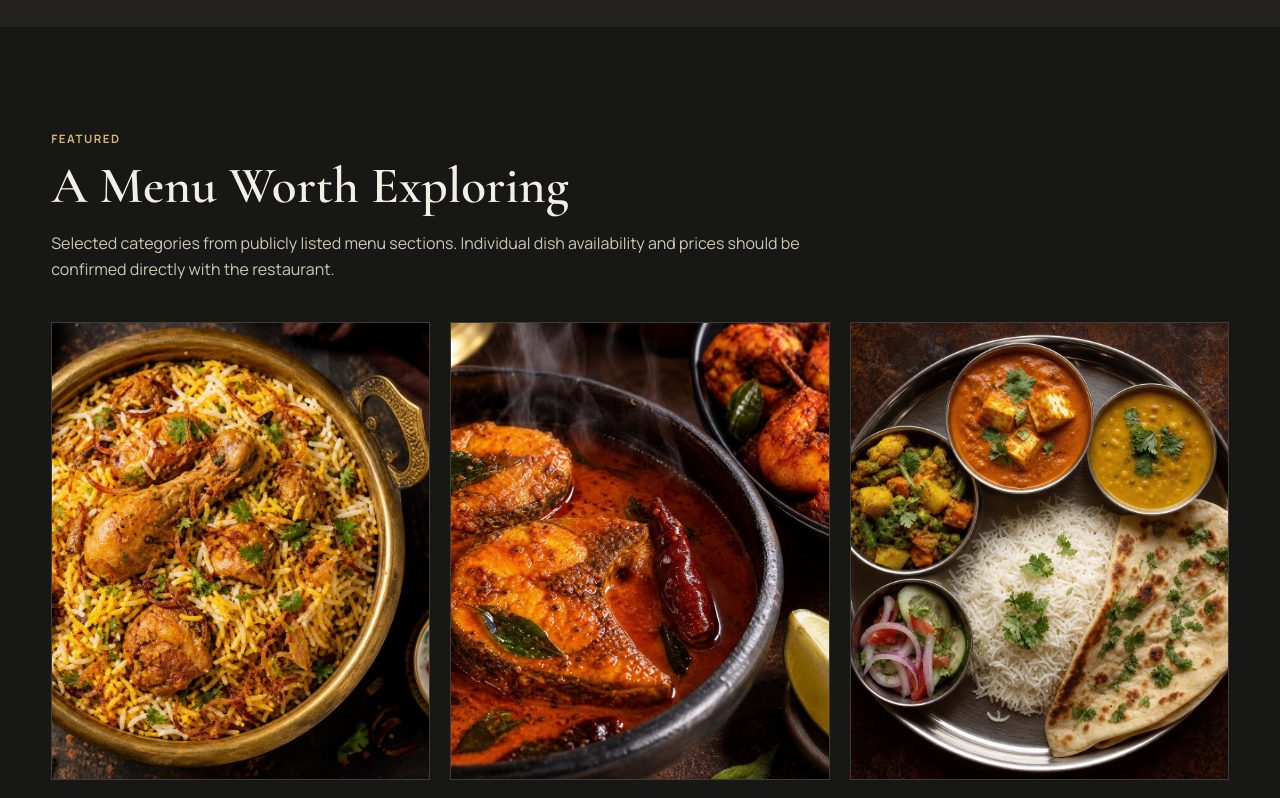
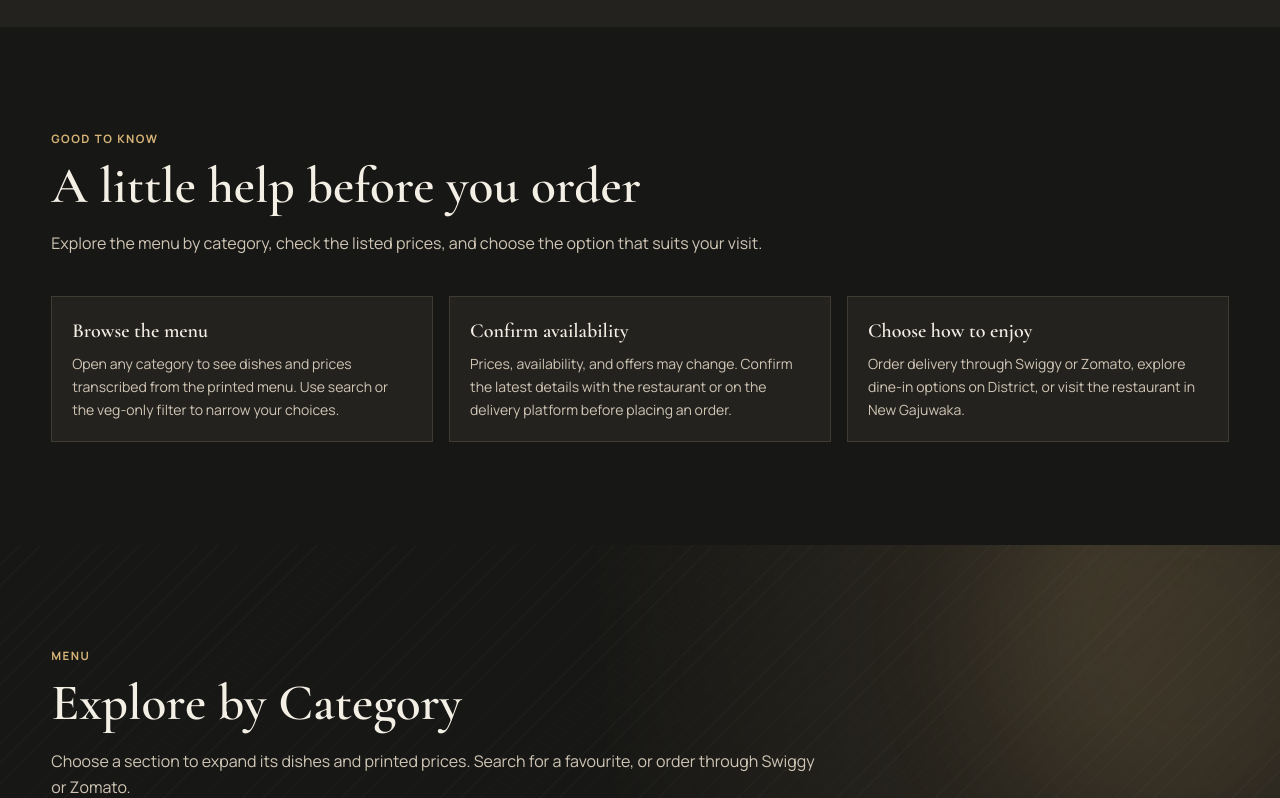
Before and after one commit to dushu2006/FullMoons, a Next.js app: page / in a window 1280 px wide. Shown: the part 1440-2238 px from the top of the page. Built offline with nearby package versions, Linux system fonts and the light colour scheme; no server answers.

Commit message:
Add visitor guidance and remove demo image sections

```diff
--- a/src/app/page.tsx
+++ b/src/app/page.tsx
@@ -4,9 +4,7 @@ import { siteConfig } from "@/config/site";
 import { ActionLink } from "@/components/action-link";
 import { CopyAddressButton } from "@/components/copy-address-button";
 import { DirectionsLink } from "@/components/directions-link";
-import { FeaturedGrid } from "@/components/featured-grid";
 import { FloatingActions } from "@/components/floating-actions";
-import { GalleryLightbox } from "@/components/gallery-lightbox";
 import { MenuExplorer } from "@/components/menu-explorer";
 import { VisitPlanner } from "@/components/visit-planner";
 import { SectionHeading } from "@/components/section-heading";
@@ -105,11 +103,24 @@ export default function HomePage() {
         <section className="section-space bg-[var(--color-bg-primary)]">
           <div className="site-container">
             <SectionHeading
-              eyebrow="Featured"
-              title="A Menu Worth Exploring"
-              description="Selected categories from publicly listed menu sections. Individual dish availability and prices should be confirmed directly with the restaurant."
+              eyebrow="Good to know"
+              title="A little help before you order"
+              description="Explore the menu by category, check the listed prices, and choose the option that suits your visit."
             />
-            <FeaturedGrid items={siteConfig.featured} />
+            <div className="grid gap-4 md:grid-cols-3">
+              <div className="border border-[var(--color-border-dark)] bg-[var(--color-bg-secondary)] p-5">
+                <h3 className="font-heading text-xl font-semibold">Browse the menu</h3>
+                <p className="mt-2 text-sm leading-relaxed text-[var(--color-text-light-secondary)]">Open any category to see dishes and prices transcribed from the printed menu. Use search or the veg-only filter to narrow your choices.</p>
+              </div>
+              <div className="border border-[var(--color-border-dark)] bg-[var(--color-bg-secondary)] p-5">
+                <h3 className="font-heading text-xl font-semibold">Confirm availability</h3>
+                <p className="mt-2 text-sm leading-relaxed text-[var(--color-text-light-secondary)]">Prices, availability, and offers may change. Confirm the latest details with the restaurant or on the delivery platform before placing an order.</p>
+              </div>
+              <div className="border border-[var(--color-border-dark)] bg-[var(--color-bg-secondary)] p-5">
+                <h3 className="font-heading text-xl font-semibold">Choose how to enjoy</h3>
+                <p className="mt-2 text-sm leading-relaxed text-[var(--color-text-light-secondary)]">Order delivery through Swiggy or Zomato, explore dine-in options on District, or visit the restaurant in New Gajuwaka.</p>
+              </div>
+            </div>
           </div>
         </section>
 
@@ -141,18 +152,6 @@ export default function HomePage() {
             />
 
             <MenuExplorer categories={siteConfig.menuOverview} />
-          </div>
-        </section>
-
-        <section id="gallery" className="section-space bg-[var(--color-bg-cream)] text-[var(--color-text-dark-primary)]">
-          <div className="site-container">
-            <SectionHeading
-              eyebrow="Gallery"
-              title="Food Gallery"
-              theme="dark"
-              description="Images below are illustrative visuals for design preview and should be replaced with owner-approved restaurant photography before final publication."
-            />
-            <GalleryLightbox images={siteConfig.gallery} />
           </div>
         </section>
 
```
